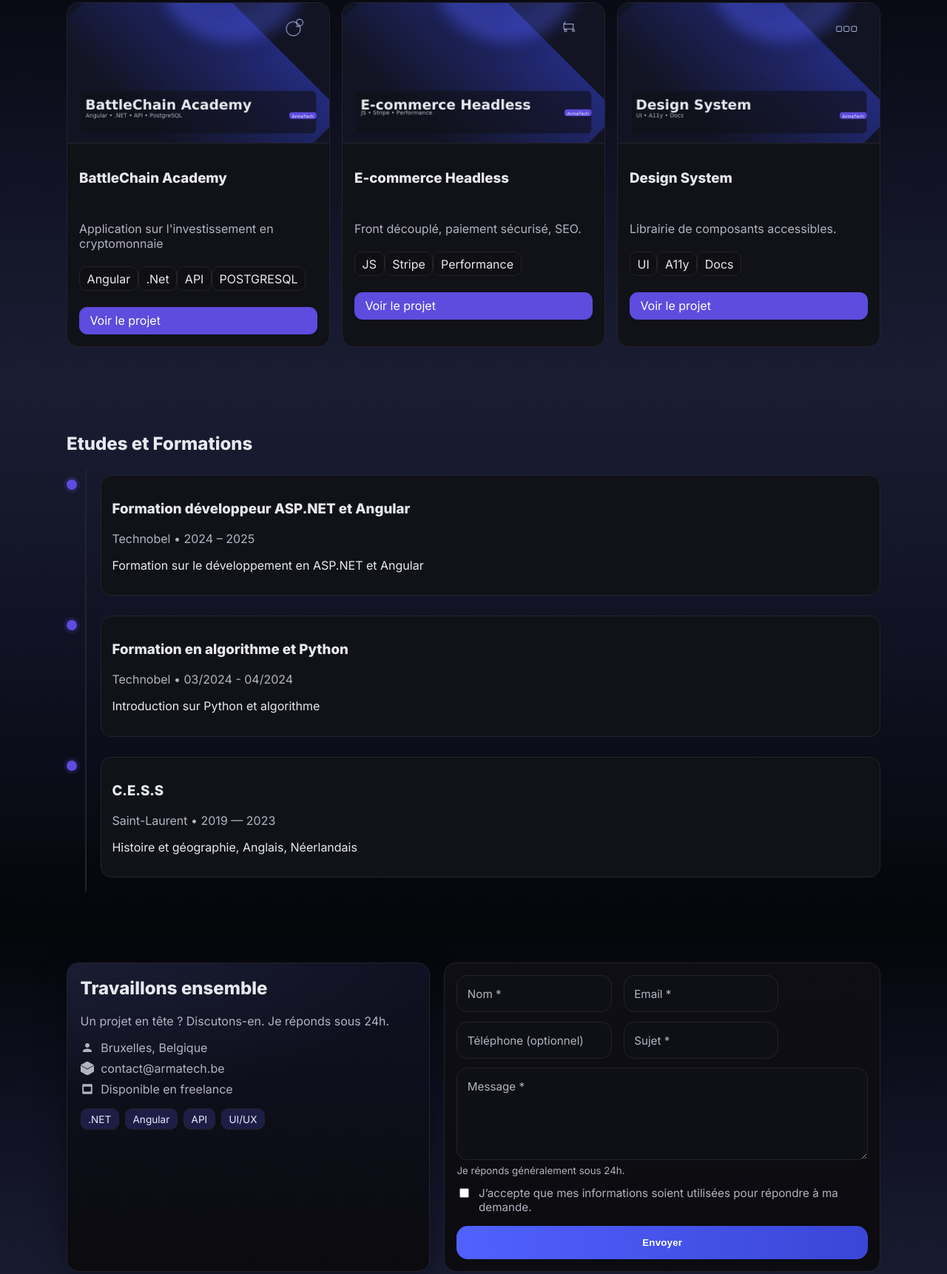
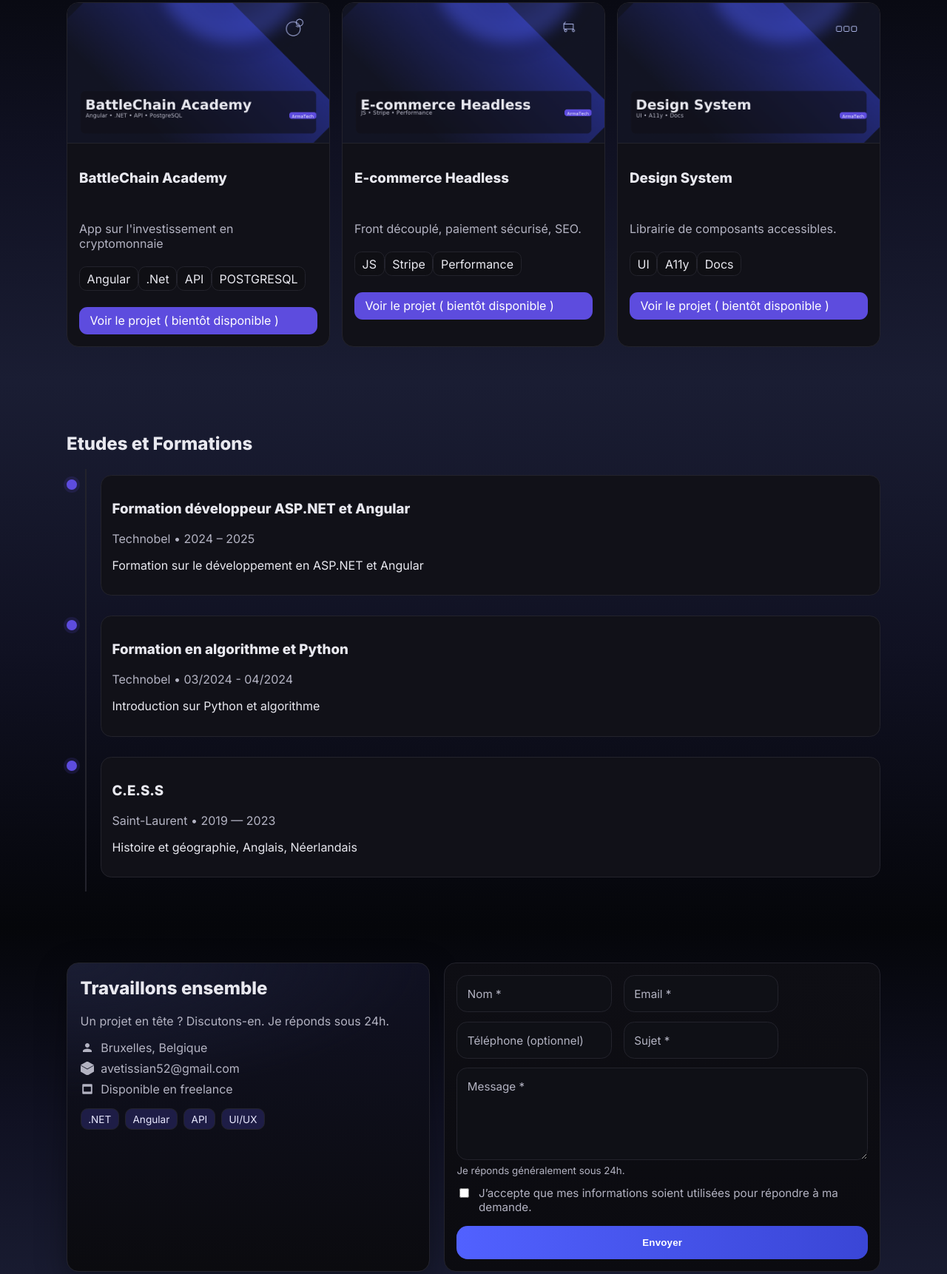
Before and after one commit to Arman050/ArmaTechSite, a plain HTML site: page index.html in a window 1280 px wide. Shown: the part 619-2341 px from the top of the page at 74% size. Drawn offline with Linux system fonts and the light colour scheme.

Commit message:
changement text

```diff
--- a/app.js
+++ b/app.js
@@ -2,7 +2,7 @@
 const PROJECTS = [
     {
         title: 'BattleChain Academy',
-        description: "Application sur l'investissement en cryptomonnaie",
+        description: "App sur l'investissement en cryptomonnaie",
         stack: ['Angular','.Net','API','POSTGRESQL'],
         link: '#',
         image: 'images/battlechain.png'
@@ -42,7 +42,7 @@ const PROJECTS = [
           <h3>${p.title}</h3>
           <p class="muted">${p.description}</p>
           <div class="stack">${p.stack.map(t=>`<span class="pill">${t}</span>`).join('')}</div>
-          ${p.link ? `<a href="${p.link}" target="_blank" rel="noopener" class="btn">Voir le projet</a>` : ''}
+          ${p.link ? `<a href="${p.link}" target="_blank" rel="noopener" class="btn">Voir le projet ( bientôt disponible )</a>` : ''}
         </div>
       </article>
     `;
--- a/index.html
+++ b/index.html
@@ -3,7 +3,7 @@
 <head>
   <meta charset="utf-8" />
   <meta name="viewport" content="width=device-width, initial-scale=1" />
-  <title>ArmaTech Développeur .NET</title>
+  <title>ArmaTech - Développeur .NET</title>
   <meta name="description" content="CV en ligne — Présentation, réalisations, formations et contact." />
   <link rel="preconnect" href="https://fonts.gstatic.com" crossorigin>
   <link href="https://fonts.googleapis.com/css2?family=Inter:wght@400;600;800&display=swap" rel="stylesheet">
@@ -133,7 +133,7 @@
             </li>
             <li>
               <svg width="18" height="18" viewBox="0 0 24 24" aria-hidden="true"><path fill="currentColor" d="M12 12.713L.015 6L12-.713L23.985 6zM12 14L0 7v11l12 7l12-7V7z"/></svg>
-              contact@armatech.be
+              avetissian52@gmail.com
             </li>
             <li>
               <svg width="18" height="18" viewBox="0 0 24 24" aria-hidden="true"><path fill="currentColor" d="M19.5 3h-15A1.5 1.5 0 0 0 3 4.5v15A1.5 1.5 0 0 0 4.5 21h15a1.5 1.5 0 0 0 1.5-1.5v-15A1.5 1.5 0 0 0 19.5 3m-1 12.88a.62.62 0 0 1-.62.62H6.12a.62.62 0 0 1-.62-.62V8.12c0-.34.28-.62.62-.62h11.76c.34 0 .62.28.62.62z"/></svg>
@@ -228,7 +228,7 @@
   <div class="container footer-inner">
     <p>© <span id="year"></span> ArmaTech — Tous droits réservés.</p>
     <div class="links">
-      <a href="mailto:contact@exemple.com">contact@armatech.be</a>
+      <a href="mailto:contact@exemple.com">avetissian52@gmail.com</a>
       <a href="https://www.linkedin.com" target="_blank" rel="noopener">LinkedIn</a>
       <a href="https://github.com" target="_blank" rel="noopener">GitHub</a>
     </div>
```
